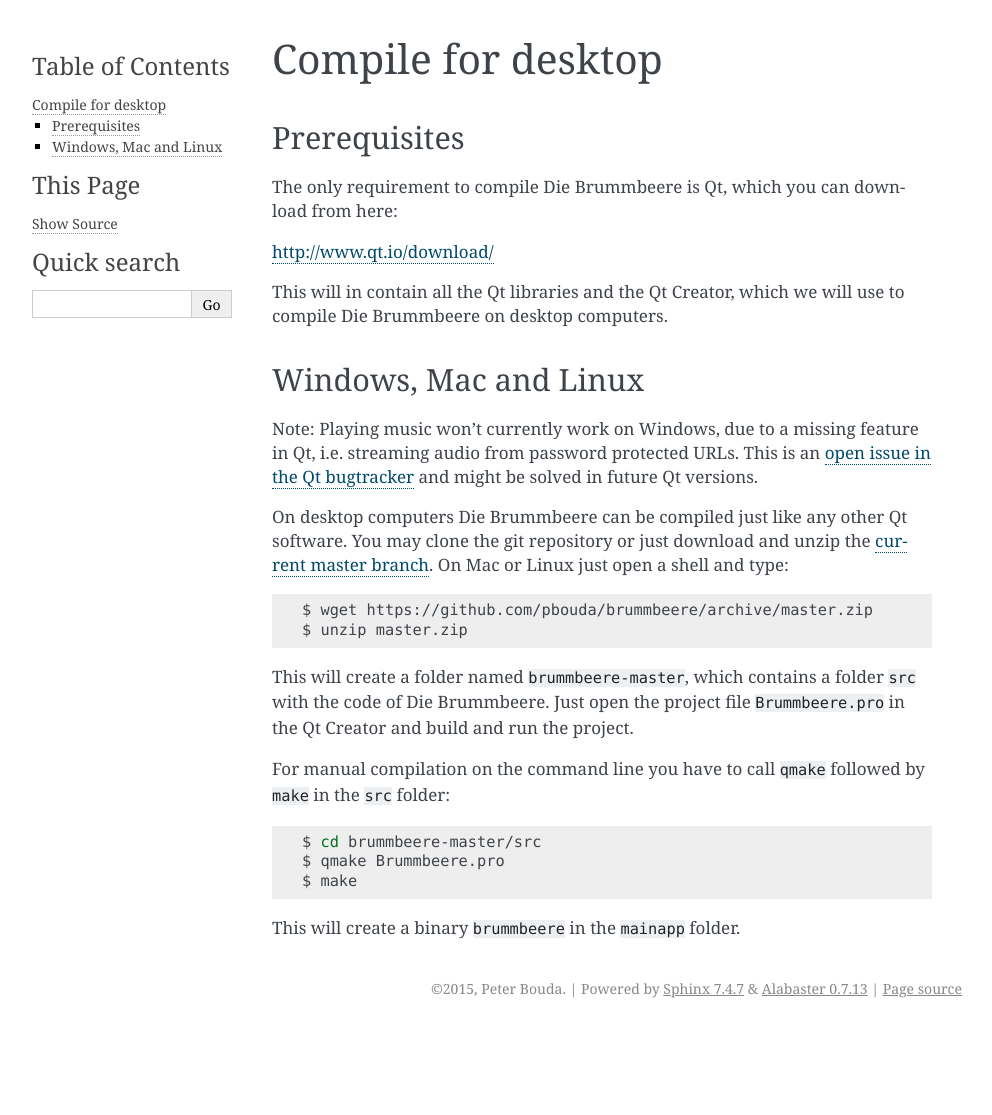
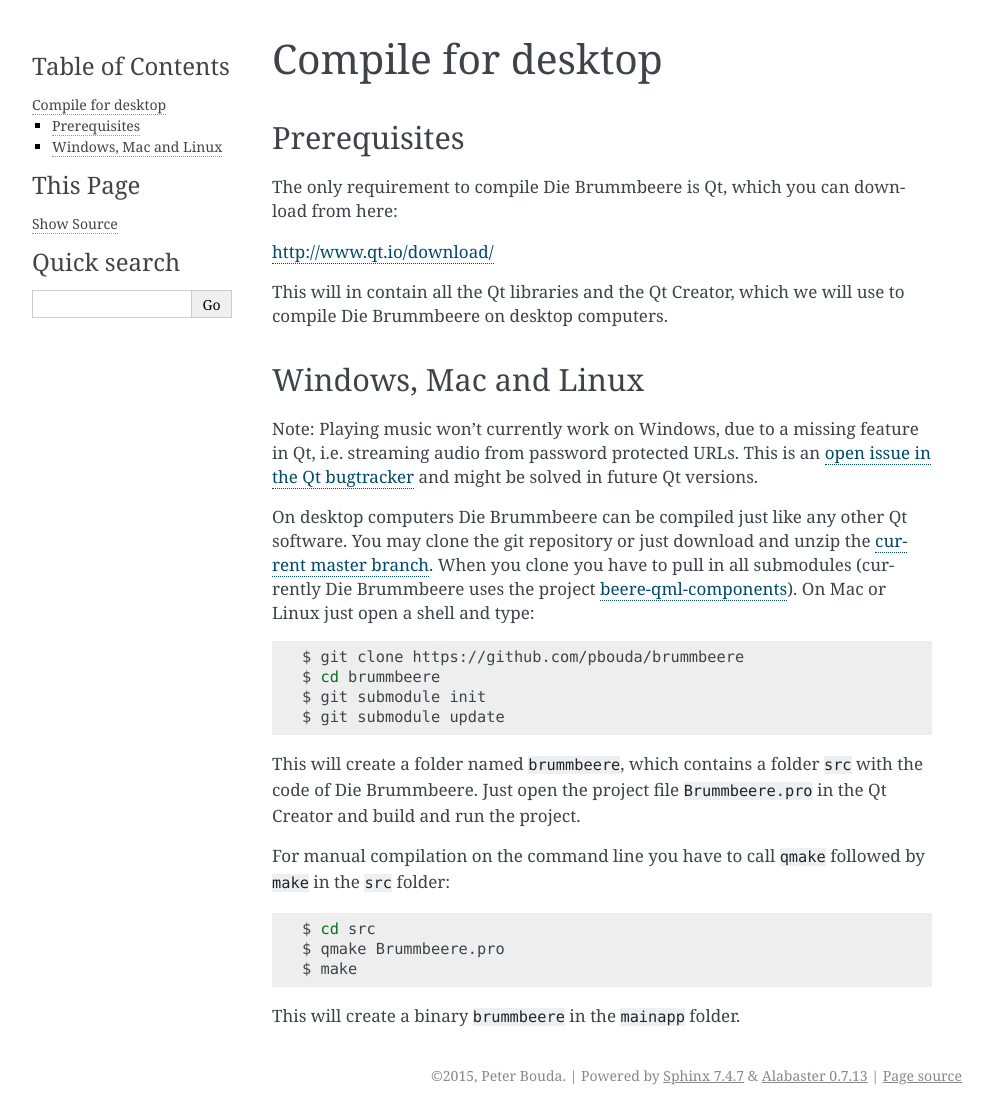
Before and after one commit to pbouda/brummbeere, a Sphinx documentation site: the page built from doc/compiling.rst, in a window 1280 px wide. Shown: the whole page, without its empty margins (148-1140 px from the left). Built offline with Sphinx 7.4.7, drawn with Linux system fonts in a browser that asks for light colours; before the commit the page ends 1028 px from its top, so only the background shows below that.

Commit message:
Updated docs for submodule. Removed gitter.

```diff
--- a/doc/compiling.rst
+++ b/doc/compiling.rst
@@ -24,15 +24,20 @@
 On desktop computers Die Brummbeere can be compiled just like any other Qt
 software. You may clone the git repository or just download and unzip the
 `current master branch
-<https://github.com/pbouda/brummbeere/archive/master.zip>`_.
+<https://github.com/pbouda/brummbeere/archive/master.zip>`_. When you clone
+you have to pull in all submodules (currently Die Brummbeere uses the
+project `beere-qml-components
+<https://github.com/pbouda/beere-qml-components>`_).
 On Mac or Linux just open a shell and type:
 
 .. code-block:: sh
 
-   $ wget https://github.com/pbouda/brummbeere/archive/master.zip
-   $ unzip master.zip
+   $ git clone https://github.com/pbouda/brummbeere
+   $ cd brummbeere
+   $ git submodule init
+   $ git submodule update
 
-This will create a folder named ``brummbeere-master``, which contains a folder
+This will create a folder named ``brummbeere``, which contains a folder
 ``src`` with the code of Die Brummbeere. Just open the project file
 ``Brummbeere.pro`` in the Qt Creator and build and run the project.
 
@@ -41,7 +46,7 @@
 
 .. code-block:: sh
 
-   $ cd brummbeere-master/src
+   $ cd src
    $ qmake Brummbeere.pro
    $ make
 
--- a/doc/raspi.rst
+++ b/doc/raspi.rst
@@ -118,7 +118,10 @@
 .. code-block:: sh
 
    $ git clone https://github.com/pbouda/brummbeere.git
-   $ cd brummbeere/raspi
+   $ cd brummbeere
+   $ git submodule init
+   $ git submodule update
+   $ cd raspi
    $ git clone git://git.buildroot.net/buildroot
 
 In the next step we configure buildroot for the Raspberry Pi 2 and a complete
```
Also changed, not shown: README.md (+0 -2 lines), doc/feedback.rst (+4 -7 lines).
